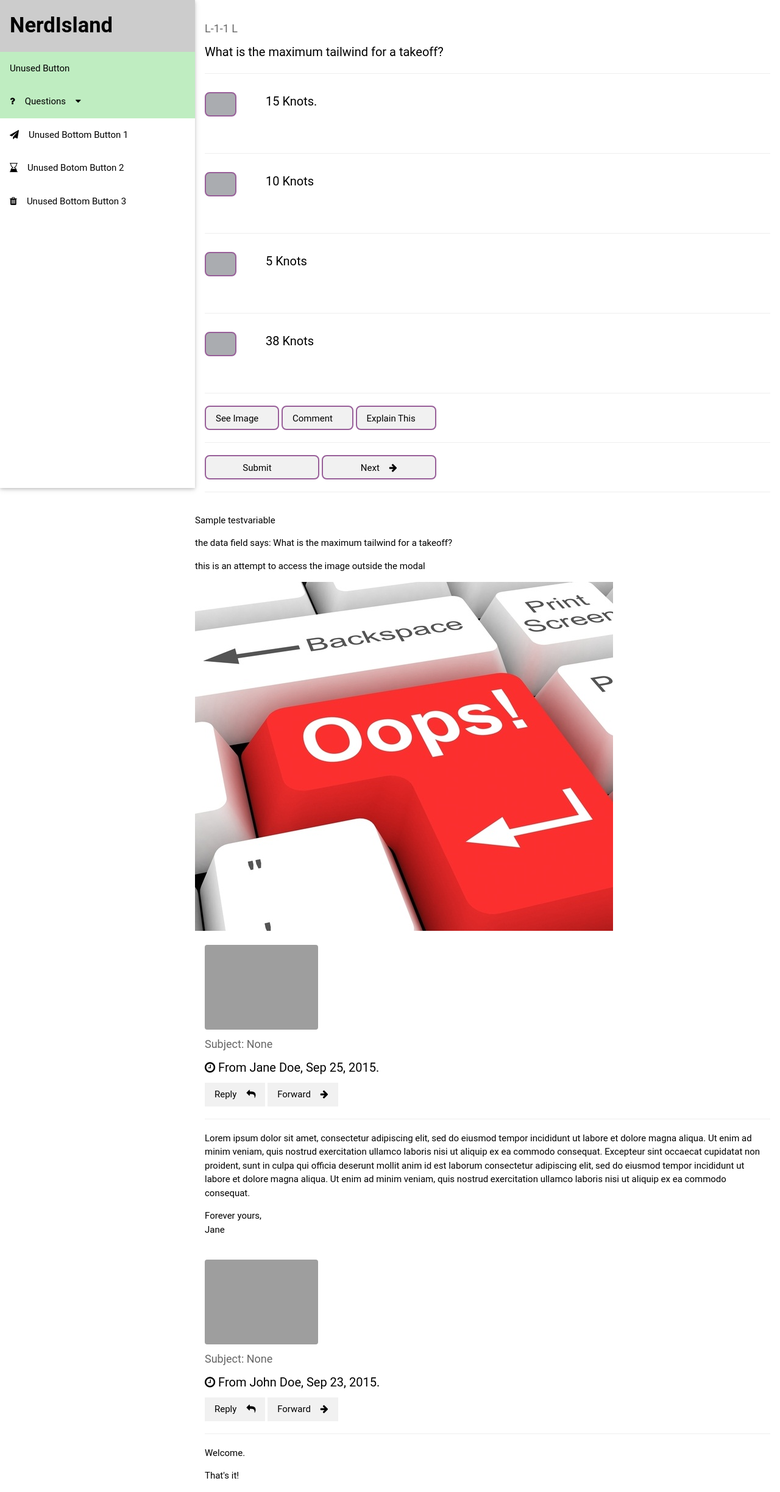
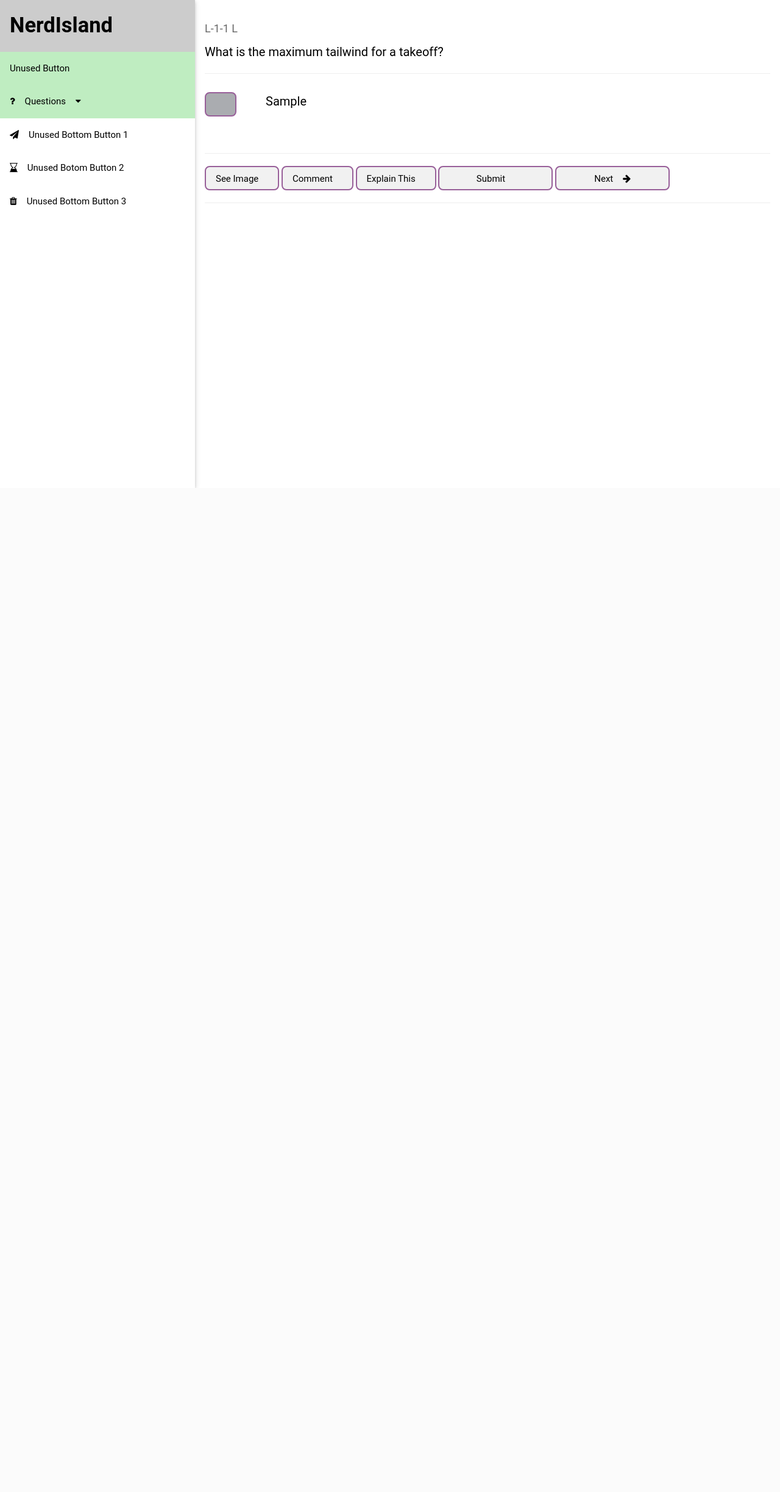
Before and after one commit to dw16504/PilotQuiz, a Django app: template pilotQuiz/templates/home.html in a window 1280 px wide. Shown: the whole page at 61% size. After the commit the page ends 800 px from the top, so only its background shows below. Run offline with Django 3.2, Linux system fonts and the light colour scheme; data comes from the database, SQL or seed files in the repository; the template is opened without the code that fills it: values that come from a table or form of the project are taken from there, most other values are stand-ins (such as "Sample title", 1, 10 or a date in 2020); some web fonts are replaced; grey boxes are pictures that could not be loaded.

Commit message:
question population functional

```diff
--- a/pilotQuiz/templates/home.html
+++ b/pilotQuiz/templates/home.html
@@ -109,7 +109,7 @@ html,body,h1,h2,h3,h4,h5 {
 
 .responsive {
   width: auto;
-  height: 310px;
+  height: auto;
   display: block;
   margin-left: auto;
   margin-right: auto;
@@ -125,7 +125,7 @@ html,body,h1,h2,h3,h4,h5 {
   margin-left: auto;
   margin-right: auto;
 
-  max-height: 85%;
+  max-height: 75%;
   max-width: 85%;
 }
 
@@ -220,25 +220,37 @@ html,body,h1,h2,h3,h4,h5 {
 
 <div class="mainOptionBlock">
 
+{% for Options in optionBank %}
 
 <hr>
 
   <div class="optionBlock">
     <div class="optionButtonBlock">
-      <a id="firstButton" class="w3-button option">
-        <i id ="selector1" style = "display:none" class="w3 fa fa-check"></i>
+
+      <a id="{{Options.3}}"  class="w3-button option">
+        <i id ="{{Options.4}}" style = "display:none" class="w3 fa fa-check"></i>
         <i class="w3-margin-left fa "></i></a>
     </div>
     <div class="optionTextBlock">
 
-        <h4 class="optionText">{{entry.answer}}</h4>
-        <p class="descriptor" id="descriptor1">Correct!  {{entry.answerDetails}}</p>
+        <h4 class="optionText">{{Options.0}}</h4>
+        <p class="descriptor" id="{{Options.5}}">{{Options.1}}</p>
 
     </div>
 
   </div>
 
+  {% endfor %}
+
   <hr>
+
+  </div>
+  <!-- strat block out
+  <hr>
+
+
+
+
 
     <div class="optionBlock">
       <div class="optionButtonBlock">
@@ -295,12 +307,11 @@ html,body,h1,h2,h3,h4,h5 {
 
     </div>
 
+    <end block out-->
 
   <a class="option w3-button w3-light-grey" onclick="document.getElementById('id01').style.display='block'" href="javascript:void(0)">See Image<i class="w3-margin-left"></i></a>
   <a class="option w3-button w3-light-grey" href="#">Comment<i class="w3-margin-left fa "></i></a>
   <a class="option w3-button w3-light-grey" href="#">Explain This<i class="w3-margin-left fa "></i></a>
-
-  <hr>
 
   <a class="option optionRowTwo w3-button w3-light-grey" id="submitButton">Submit<i class="w3-margin-left fa "></i></a>
   <a class="option optionRowTwo w3-button w3-light-grey" href="#">Next<i class="w3-margin-left fa fa-arrow-right"></i></a>
@@ -310,38 +321,7 @@ html,body,h1,h2,h3,h4,h5 {
 
 </div>
 
-<p>{{testvariable}}</p>
-<p> the data field says: {{entry.questionText}}</p>
 
-<p>this is an attempt to access the image outside the modal</p>
-
-<img src="{% static "Oops-computer-error.jpg" %}" alt=" still nothing, you fucking suck"/>
-
-<!--/Users/DWEBB/Desktop/Recovery/pilotQuiz/static/Oops-computer-error.jpg-->
-
-<div id="Jane" class="w3-container person">
-  <br>
-  <img class="w3-round w3-animate-top" src="/w3images/avatar5.png" style="width:20%;">
-  <h5 class="w3-opacity">Subject: None</h5>
-  <h4><i class="fa fa-clock-o"></i> From Jane Doe, Sep 25, 2015.</h4>
-  <a class="w3-button w3-light-grey">Reply<i class="w3-margin-left fa fa-mail-reply"></i></a>
-  <a class="w3-button w3-light-grey">Forward<i class="w3-margin-left fa fa-arrow-right"></i></a>
-  <hr>
-  <p>Lorem ipsum dolor sit amet, consectetur adipiscing elit, sed do eiusmod tempor incididunt ut labore et dolore magna aliqua. Ut enim ad minim veniam, quis nostrud exercitation ullamco laboris nisi ut aliquip ex ea commodo consequat. Excepteur sint occaecat cupidatat non proident, sunt in culpa qui officia deserunt mollit anim id est laborum consectetur adipiscing elit, sed do eiusmod tempor incididunt ut labore et dolore magna aliqua. Ut enim ad minim veniam, quis nostrud exercitation ullamco laboris nisi ut aliquip ex ea commodo consequat.</p>
-  <p>Forever yours,<br>Jane</p>
-</div>
-
-<div id="John" class="w3-container person">
-  <br>
-  <img class="w3-round w3-animate-top" src="/w3images/avatar2.png" style="width:20%;">
-  <h5 class="w3-opacity">Subject: None</h5>
-  <h4><i class="fa fa-clock-o"></i> From John Doe, Sep 23, 2015.</h4>
-  <a class="w3-button w3-light-grey">Reply<i class="w3-margin-left fa fa-mail-reply"></i></a>
-  <a class="w3-button w3-light-grey">Forward<i class="w3-margin-left fa fa-arrow-right"></i></a>
-  <hr>
-  <p>Welcome.</p>
-  <p>That's it!</p>
-</div>
 
 </div>
 
@@ -358,11 +338,11 @@ document.getElementById('submitButton').addEventListener("click", submitSelectio
 
 
 
-document.getElementById("firstButton").addEventListener("click", selectOne);
-document.getElementById("secondButton").addEventListener("click", selectTwo);
-document.getElementById("thirdButton").addEventListener("click", selectThree);
-document.getElementById("fourthButton").addEventListener("click", selectFour);
-
+document.getElementById("Button1").addEventListener("click", selectOne);
+document.getElementById("Button2").addEventListener("click", selectTwo);
+document.getElementById("Button3").addEventListener("click", selectThree);
+document.getElementById("Button4").addEventListener("click", selectFour);
+document.getElementById("Button5").addEventListener("click", selectFive);
 
 function questionSelect(x){
   selectedFromSideBar = x;
@@ -374,6 +354,7 @@ function selectOne() {
   document.getElementById("selector1").style.display = "block";
   document.getElementById("selector3").style.display = "none";
   document.getElementById("selector4").style.display = "none";
+  document.getElementById("selector5").style.display = "none";
   selected = 1;
   console.log("Selected is " + selected);
 }
@@ -383,6 +364,7 @@ function selectTwo() {
   document.getElementById("selector2").style.display = "block";
   document.getElementById("selector3").style.display = "none";
   document.getElementById("selector4").style.display = "none";
+  document.getElementById("selector5").style.display = "none";
   selected = 2;
   console.log("Selected is " + selected);
 }
@@ -392,6 +374,7 @@ function selectThree() {
   document.getElementById("selector3").style.display = "block";
   document.getElementById("selector2").style.display = "none";
   document.getElementById("selector4").style.display = "none";
+  document.getElementById("selector5").style.display = "none";
   selected = 3;
   console.log("Selected is " + selected);
 }
@@ -401,14 +384,27 @@ function selectFour() {
   document.getElementById("selector4").style.display = "block";
   document.getElementById("selector2").style.display = "none";
   document.getElementById("selector3").style.display = "none";
+  document.getElementById("selector5").style.display = "none";
   selected = 4;
   console.log("Selected is " + selected);
 }
 
+function selectFive() {
+  document.getElementById("selector1").style.display = "none";
+  document.getElementById("selector4").style.display = "none";
+  document.getElementById("selector2").style.display = "none";
+  document.getElementById("selector3").style.display = "none";
+  document.getElementById("selector5").style.display = "block";
+  selected = 5;
+  console.log("Selected is " + selected);
+}
+
+
+
 function submitSelection(){
 
         if (selected == 1){
-            document.getElementById("firstButton").style.backgroundColor = "#BFEDC1"
+            document.getElementById("Button1").style.backgroundColor = "#BFEDC1"
             document.getElementById("selector1").style.color = "green"
             document.getElementById("descriptor1").style.display = "block"
             document.getElementById("descriptor1").style.color = "green"
@@ -417,7 +413,7 @@ function submitSelection(){
 
 
         if (selected == 2){
-           document.getElementById("secondButton").style.backgroundColor = "#F5A9A9";
+           document.getElementById("Button2").style.backgroundColor = "#F5A9A9";
            document.getElementById("selector2").style.color = "red";
            document.getElementById("selector2").className ="w3 fa fa-times";
            document.getElementById("descriptor2").style.display = "block"
@@ -427,7 +423,7 @@ function submitSelection(){
 
 
         if (selected == 3){
-           document.getElementById("thirdButton").style.backgroundColor = "#F5A9A9";
+           document.getElementById("Button3").style.backgroundColor = "#F5A9A9";
            document.getElementById("selector"+selected).style.color = "red";
            document.getElementById("selector"+selected).className ="w3 fa fa-times";
            document.getElementById("descriptor"+selected  ).style.display = "block"
@@ -436,13 +432,23 @@ function submitSelection(){
         }
 
         if (selected == 4){
-           document.getElementById("fourthButton").style.backgroundColor = "#F5A9A9";
+           document.getElementById("Button4").style.backgroundColor = "#F5A9A9";
            document.getElementById("selector4").style.color = "red";
            document.getElementById("selector4").className ="w3 fa fa-times";
            document.getElementById("descriptor4").style.display = "block"
            document.getElementById("descriptor4").style.color = "red"
 
         }
+
+        if (selected == 5){
+           document.getElementById("Button5").style.backgroundColor = "#F5A9A9";
+           document.getElementById("selector5").style.color = "red";
+           document.getElementById("selector5").className ="w3 fa fa-times";
+           document.getElementById("descriptor5").style.display = "block"
+           document.getElementById("descriptor5").style.color = "red"
+
+        }
+
 
       }
 
```
Also changed, not shown: pilotQuiz/pilotQuiz/views.py (+24 -4 lines).
